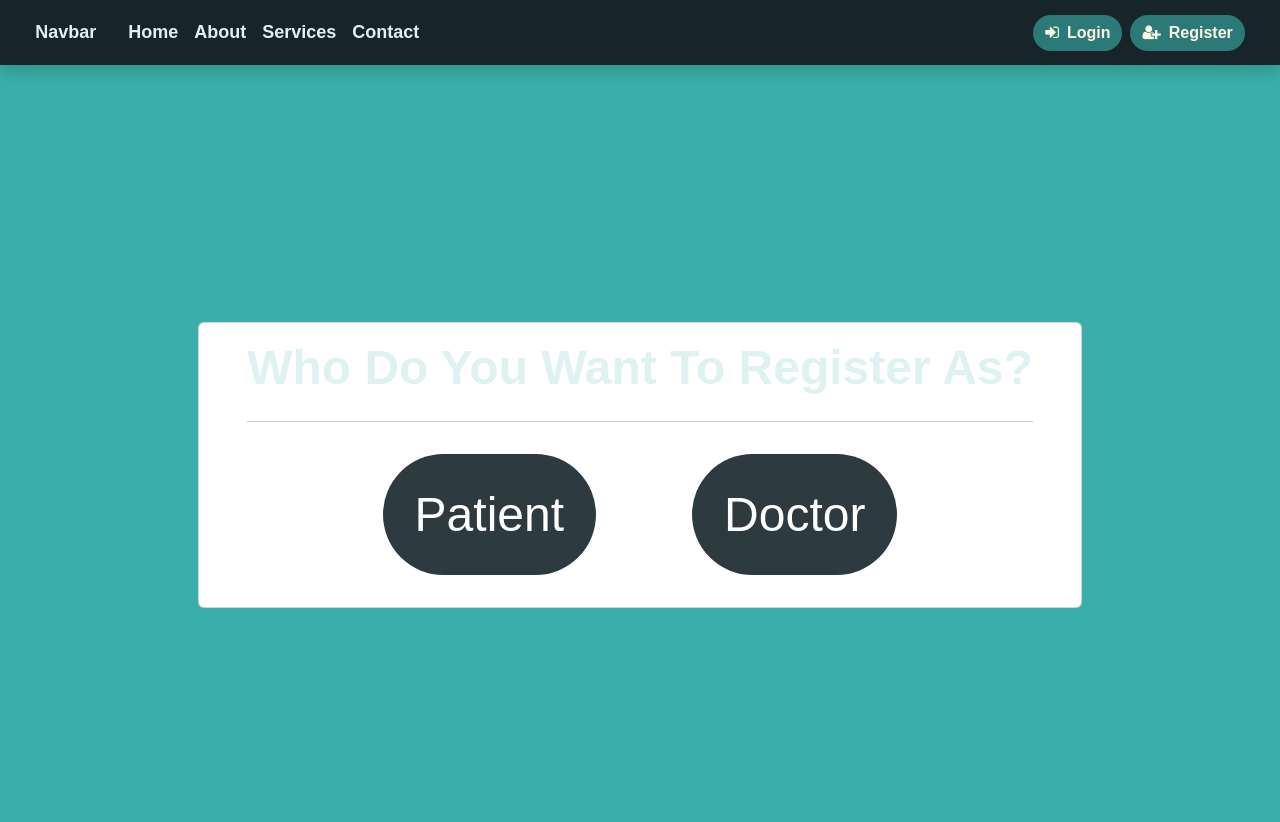
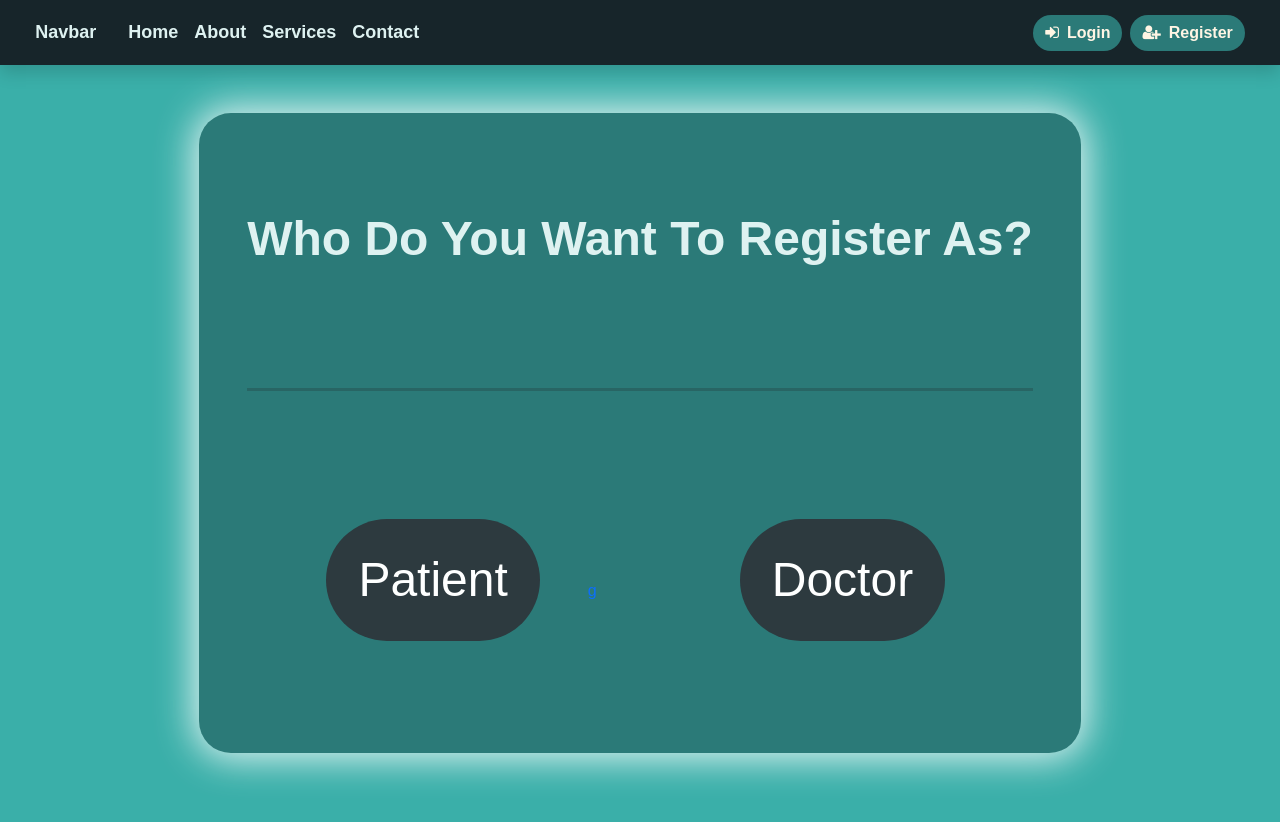
Before and after one commit to vivek2293/MediLocker, a React (Create React App) app in the folder frontend/: page /register in a window 1280 px wide. Shown: the top 822 px of the page. Built offline with nearby package versions, Linux system fonts and the light colour scheme.

Commit message:
css changes

```diff
--- a/frontend/src/components/Login.jsx
+++ b/frontend/src/components/Login.jsx
@@ -32,7 +32,7 @@ function Login() {
   };
   return (
     <>
-      <section className="p-3" id="loginSection">
+      <section className="p-5" id="loginSection">
         <div className="d-flex justify-content-end px-3">
           <Link className="nav-link active" aria-current="page" to="/">
             <span className="fa fa-close fa-2x"></span>
--- a/frontend/src/components/LoginOption.jsx
+++ b/frontend/src/components/LoginOption.jsx
@@ -11,26 +11,29 @@ function LoginOption(props) {
   console.log(address);
   return (
     <>
-      <section className="loginOption"  id = "login-option" style={sectionStyle}>
+      <section className="loginOption d-flex"  id = "login-option" style={sectionStyle}>
         <div
-          className="container d-flex justify-content-center align-items-center"
+          className="container d-flex justify-content-center "
           style={{ height: "100vh" }} id="option-box"
         >
-          <div className="card py-3 px-5">
+          <div className="card py-5 px-5 mt-5 justify-content-around" id="optcard">
             <h3 id = "whomsg" className="text-center display-6">
               {" "}
               Who Do You Want To {props.message} As?
             </h3>
-            <hr />
-            <div className="btnLayout d-flex py-3 justify-content-center align-items-center">
+            <hr id="card-line"/>
+            <div className="row">
+            <div className="col-md-6 btnLayout d-flex p-3 justify-content-center align-items-center">
               <Link to={patientURL}>
                 <button
                   type="button"
                   className="mx-5 rounded-pill display-4 text-center" id ="option-btn"
                 >
                   Patient
-                </button>
+                </button>g
               </Link>
+              </div>
+              <div className="col-md-6 btnLayout d-flex p-3 justify-content-center align-items-center">
               <Link to={doctorURL}>
                 <button
                   type="button"
@@ -40,6 +43,7 @@ function LoginOption(props) {
                 </button>
               </Link>
             </div>
+            </div>
           </div>
         </div>
       </section>
--- a/frontend/src/css/loginoption.css
+++ b/frontend/src/css/loginoption.css
@@ -1,6 +1,7 @@
 #login-option{
     /* height: 90vh; */
     background-color: #3AAFA9;
+    /* padding:3rem; */
 }
 
 #option-btn{
@@ -25,6 +26,19 @@ background-color: black;
     /* color: black; */
 }
 
-/* #option-box{
-    padding: 5rem;
-} */
+#card-line{
+    border-top: 3px solid;
+}
+
+
+#optcard{
+    background-color: #2B7A78;
+    padding-top:3rem;
+    padding-bottom: 4rem;
+    height: 80%;
+    border: none;
+    border-radius: 2rem;
+    -webkit-box-shadow: 0px 0px 37px 6px rgba(222,242,241,1);
+-moz-box-shadow: 0px 0px 37px 6px rgba(222,242,241,1);
+box-shadow: 0px 0px 37px 6px rgba(222,242,241,1);
+}
```
